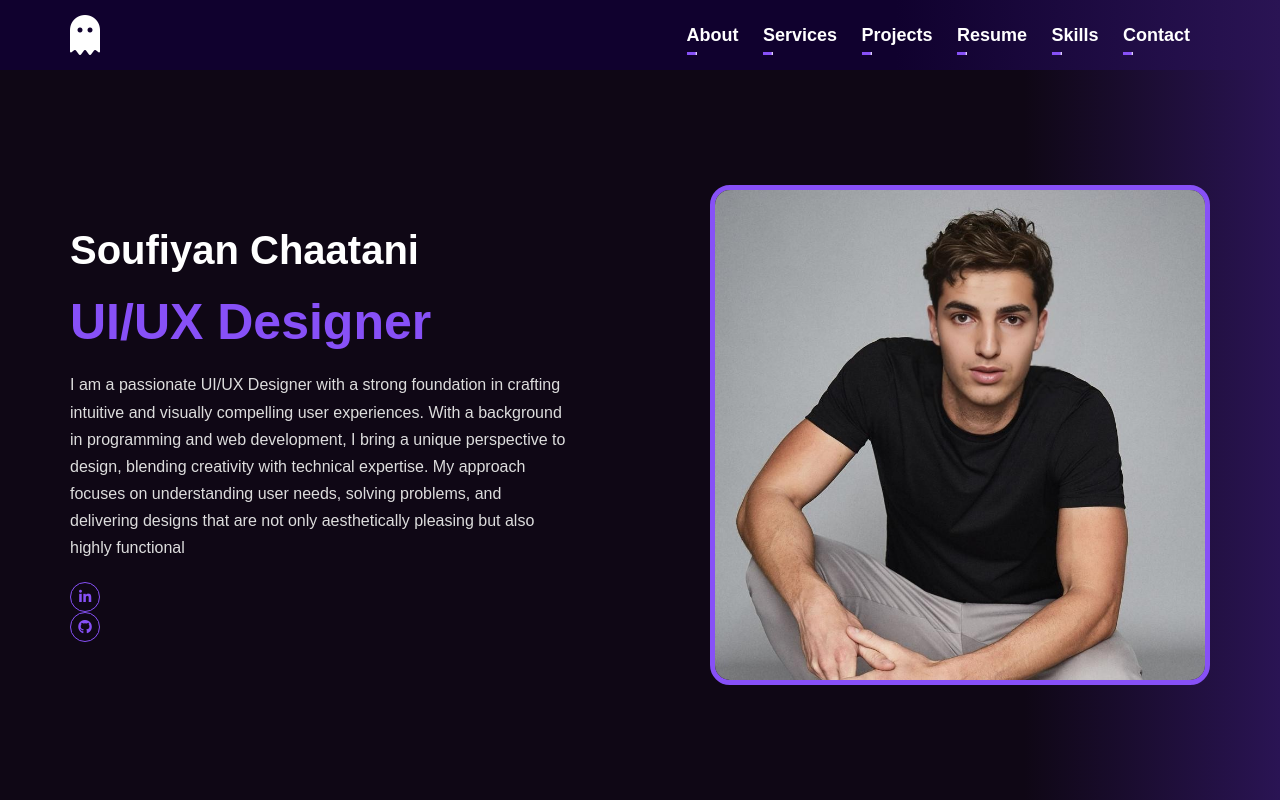
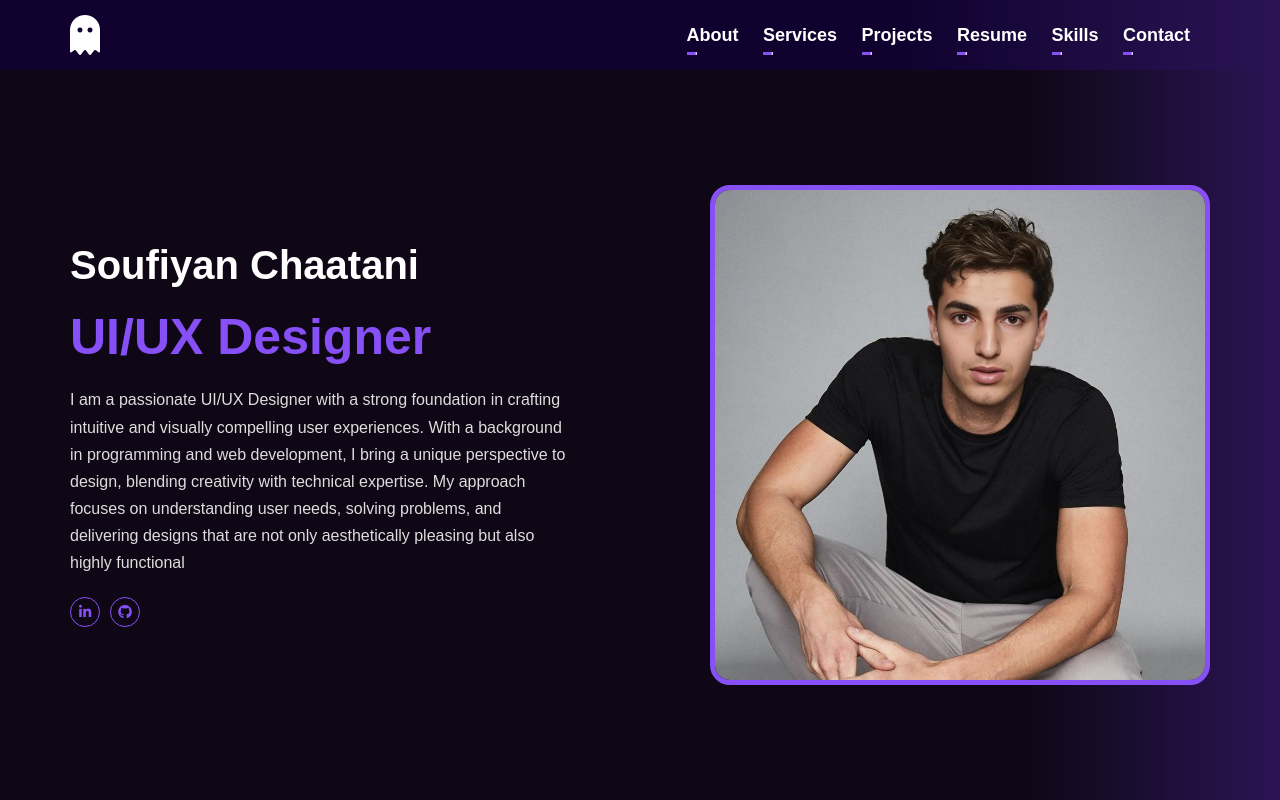
Before and after one commit to Fi-Yan-Sou/my_portfolio, a plain HTML site: page index.html in a window 1280 px wide. Shown: the top 800 px of the page. Drawn offline with Linux system fonts and the light colour scheme.

Commit message:
Update style.css

```diff
--- a/style.css
+++ b/style.css
@@ -372,6 +372,11 @@ header .mobile-menu a:hover {
     border-radius: 20px;
     overflow: hidden;
     border: 5px solid var(--primary-color);
+}
+
+.about .infos .social-icons {
+    display: flex;
+    gap: 10px;
 }
 
 .about .infos .social-media .icon {
```
